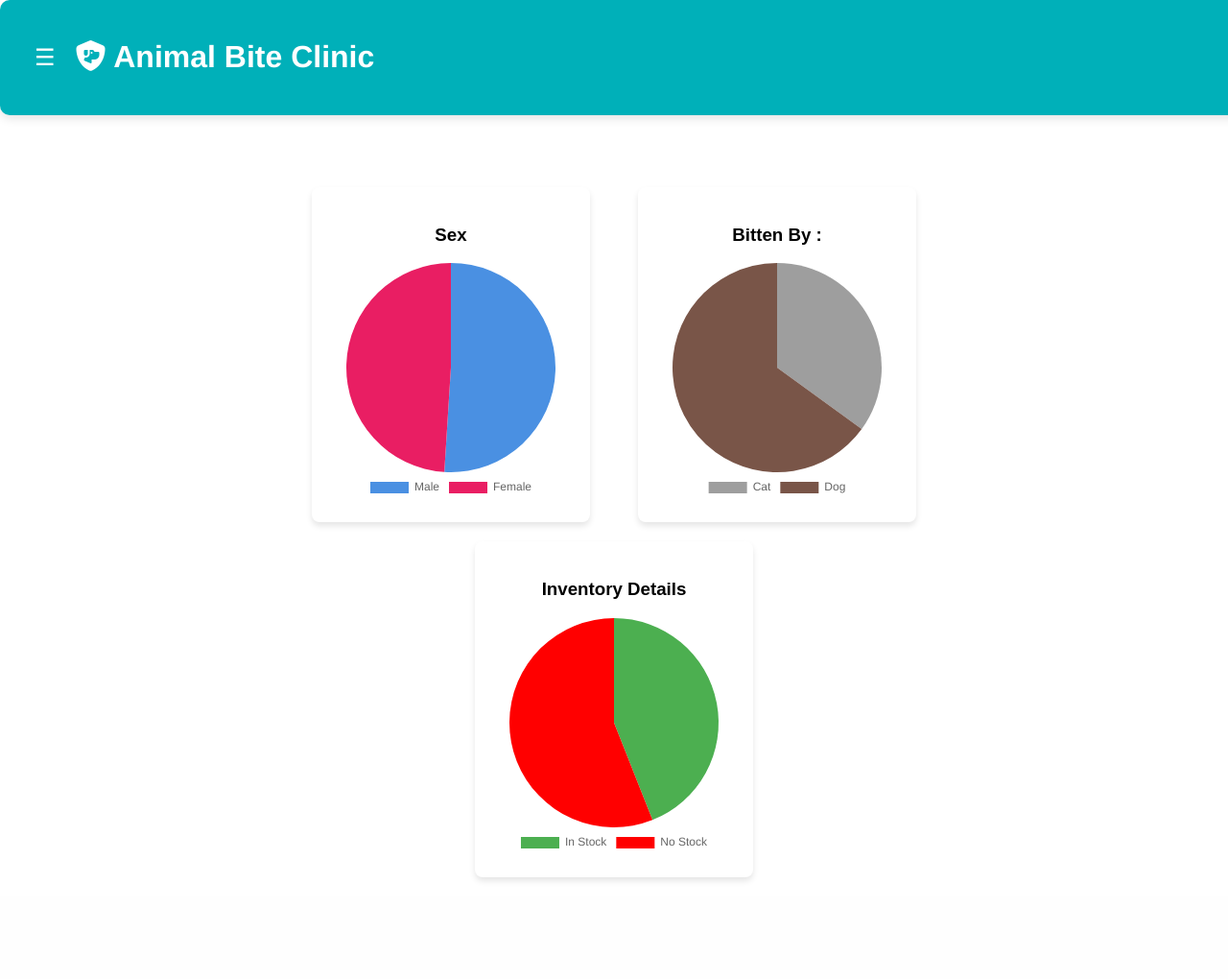
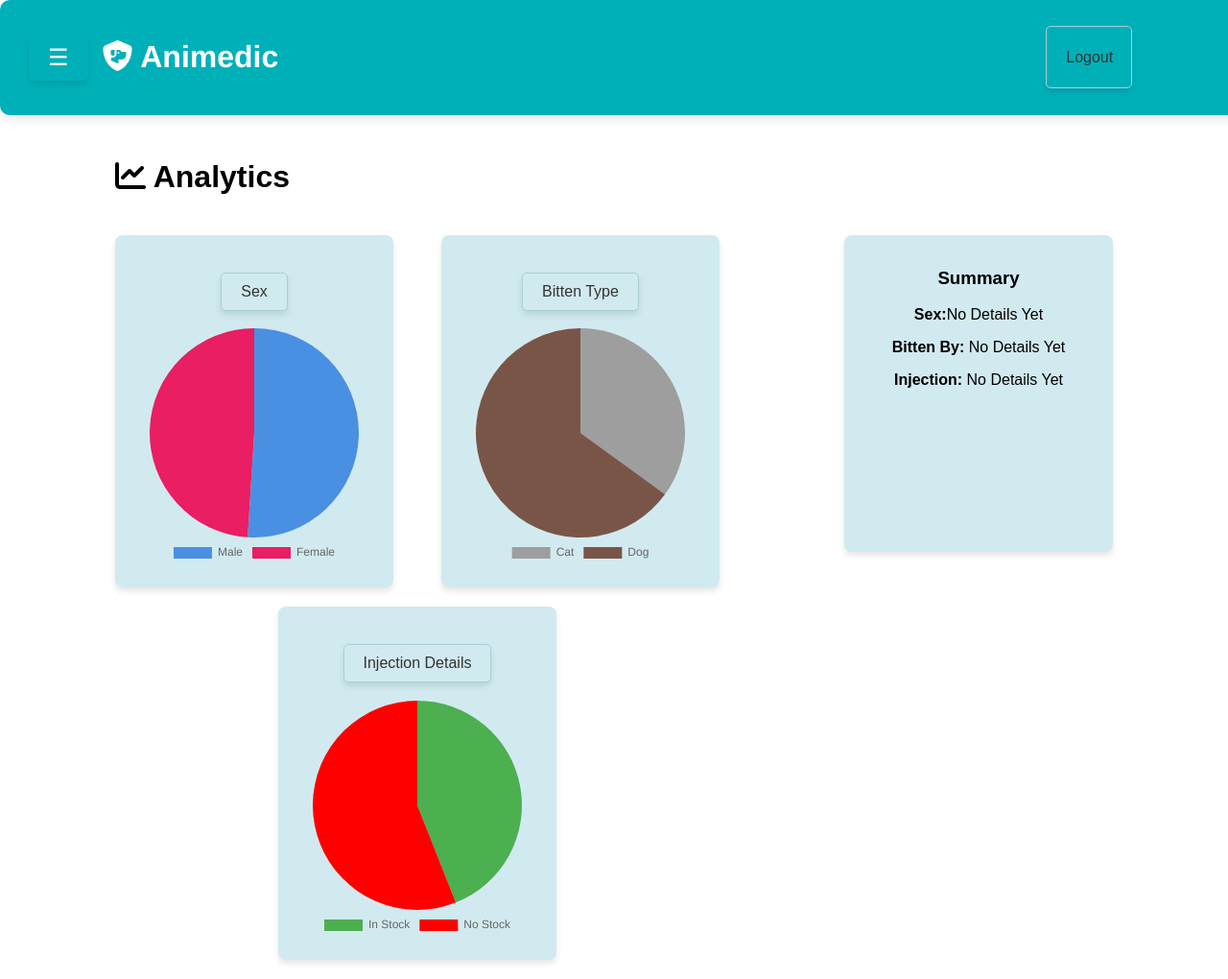
Before and after one commit to almanongeeyan/magandagroup, a PHP site: page /magandagroup/admin/admin_index.php in a window 1280 px wide. Shown: the whole page at 96% size. Before the commit the page ends 918 px from the top, so only its background shows below. Run offline with PHP 8.4, Linux system fonts and the light colour scheme.

Commit message:
change_on_the_admin

```diff
--- a/admin/admin_index.php
+++ b/admin/admin_index.php
@@ -1,12 +1,11 @@
 <?php
-    // You can add PHP logic here in the future if needed
 ?>
 <!DOCTYPE html>
 <html lang="en">
 <head>
     <meta charset="UTF-8">
     <meta name="viewport" content="width=device-width, initial-scale=1.0">
-    <title>Website with Burger</title>
+    <title>Website with Hamburger Menu</title>
     <style>
         html, body {
             margin: 0;
@@ -14,6 +13,8 @@
             font-family: Arial, sans-serif;
             overflow-x: hidden;
             width: 100vw;
+            display: flex;
+            transition: margin-left 0.3s ease-in-out;
         }
         .header {
             background-color: #00B0B9;
@@ -51,6 +52,7 @@
             padding-top: 60px;
             z-index: 999;
             text-align: center;
+            background-color: #caf0f8;
         }
         .sidebar img {
             width: 100px;
@@ -60,7 +62,7 @@
             margin: 20px auto;
         }
         .sidebar .editable-name {
-            color: white;
+            color: black;
             font-size: 18px;
             margin-top: 10px;
             font-weight: bold;
@@ -78,8 +80,8 @@
         }
         .sidebar a {
             display: flex;
-            align-items: center;
-            color: white;
+            align-items: cent4A90E2er;
+            color: black;
             padding: 15px;
             text-decoration: none;
         }
@@ -89,40 +91,91 @@
         .sidebar a:hover {
             background: #575757;
         }
-        .content-wrapper {
-            transition: left 0.3s ease-in-out;
-            position: relative;
+        .content-container {
+            display: flex;
+            flex-grow: 1;
+            margin-left: 0;
             padding: 20px;
-            left: 0;
             margin-top: 75px;
+            justify-content: space-between;
+            transition: margin-left 0.3s ease-in-out;
         }
         .menu-open .sidebar {
             left: 0;
         }
-        .menu-open .header,
-        .menu-open .content-wrapper {
+        .menu-open .header {
             left: 250px;
+        }
+        .menu-open .content-container {
+            margin-left: 250px;
         }
         .analytics-container {
             display: flex;
-            justify-content: center;
-            align-items: center;
             flex-direction: column;
             gap: 20px;
-            margin-top: 100px;
+            margin-left: 100px;
+            margin-top: 50px;
         }
         .analytics-row {
             display: flex;
             justify-content: center;
             gap: 50px;
+            margin-right: 25px;
         }
         .analytics-form {
             width: 250px;
             padding: 20px;
-            background: white;
+            background: #D1EAF0;
             border-radius: 8px;
             text-align: center;
             box-shadow: 0px 4px 6px rgba(0, 0, 0, 0.1);
+        }
+        .summary-container {
+            width: 250px;
+            padding: 15px;
+            background: #D1EAF0;
+            border-radius: 8px;
+            box-shadow: 0px 4px 6px rgba(0, 0, 0, 0.1);
+            text-align: center;
+            height: 300px;
+            position: sticky;
+            top: 100px;
+            margin-top: 150px;
+            margin-right: 100px;
+        }
+        .summary-form h3 {
+            margin-bottom: 10px;
+            color: #333;
+        }
+        .summary-form p {
+            margin: 5px 0;
+            font-size: 14px;
+            color: #555;
+        }
+        button {
+            background-color: #D1EAF0;
+            color: #333;
+            border: 1px solid #A6D0D9;
+            border-radius: 5px;
+            padding: 10px 20px;
+            font-size: 16px;
+            cursor: pointer;
+            box-shadow: 0px 4px 6px rgba(0, 0, 0, 0.1);
+            transition: all 0.3s ease;
+        }
+        button:hover {
+            background-color: #B9E2F4;
+            box-shadow: 0px 6px 8px rgba(0, 0, 0, 0.2);
+        }
+        button:focus {
+            outline: none;
+            border: 1px solid #;
+        }
+        .logout-button {
+            margin-left: 800px;
+            width: 90px;
+            height: 65px;
+            background-color: #00B0B9;
         }
     </style>
     <link rel="stylesheet" href="https://cdnjs.cloudflare.com/ajax/libs/font-awesome/6.5.1/css/all.min.css">
@@ -132,52 +185,60 @@
         <img src="spidey.jpg.jpg" alt="Profile Picture">
         <input type="text" class="editable-name" value="Janny BOI" id="editableName">
         <div class="nav-links">
-            <a href="#"><i class="fa-solid fa-gauge-simple-high"></i>Dashboard</a>
-            <a href="#"><i class="fa-solid fa-clipboard-list"></i>Records</a>
-            <a href="#"><i class="fa-solid fa-calendar-days"></i>Appointments</a>
-            <a href="#"><i class="fa-solid fa-warehouse"></i>Inventory</a>
+            <a href="#" id="form1"><i class="fa-solid fa-gauge-simple-high"></i>Dashboard</a>
+            <a href="#" id="form2"><i class="fa-solid fa-clipboard-list"></i>Records</a>
+            <a href="#" id="form3"><i class="fa-solid fa-calendar-days"></i>Appointments</a>
+            <a href="#" id="form4"><i class="fa-solid fa-warehouse"></i>Inventory</a>
         </div>
     </div>
 
-    <div class="content-wrapper" id="contentWrapper">
+    <div class="content-container">
+        <div class="analytics-container">
             <header class="header" id="header">
                 <button class="menu-toggle" onclick="toggleMenu()">&#9776;</button>
-            <h1><i class="fa-solid fa-shield-dog"></i>  Animal Bite Clinic</h1>
+                <h1><i class="fa-solid fa-shield-dog"></i> Animedic</h1>
+                <button class="logout-button" onclick="logout()">Logout</button>
             </header>
 
-        <!-- Analytics Forms in V Shape -->
-        <div class="analytics-container">
+            <h1><i class="fa-solid fa-chart-line"></i> Analytics</h1>
+
             <div class="analytics-row">
                 <form class="analytics-form">
-                    <h3>Sex</h3>
+                    <h3><button type="button" onclick="updateSummary('Male - 51%, Female - 49%', 'NO DATA ON BITE TYPES', 'NO DATA ON STOCKS')">Sex</button></h3>
                     <canvas id="pieChart1" width="200" height="200"></canvas>
                 </form>
 
                 <form class="analytics-form">
-                    <h3>Bitten By :</h3>
+                    <h3><button type="button" onclick="updateSummary('NO DATA ON SEX', 'Dog - 65%, Cat - 35%', 'NO DATA ON STOCK')">Bitten Type</h3>
                     <canvas id="pieChart2" width="200" height="200"></canvas>
                 </form>
             </div>
             <div class="analytics-row">
                 <form class="analytics-form">
-                    <h3>Inventory Details</h3>
+                    <h3><button type="button" onclick="updateSummary('NO DATA ON SEX', 'NO DATA ON BITE TYPES', 'In Stock - 44%, No Stock - 56%')">Injection Details</button></h3>
                     <canvas id="pieChart3" width="200" height="200"></canvas>
                 </form>
             </div>
+        </div>
+
+        <div class="summary-container" id="summaryForm">
+            <h3>Summary</h3>
+            <p><strong>Sex:</strong>No Details Yet</p>
+            <p><strong>Bitten By:</strong> No Details Yet</p>
+            <p><strong>Injection:</strong> No Details Yet</p>
         </div>
     </div>
 
     <script src="https://cdn.jsdelivr.net/npm/chart.js"></script>
     <script>
-        // Pie Chart 1 (Form 1)
-        var ctx1 = document.getElementById('pieChart1').getContext('2d');
-        var pieChart1 = new Chart(ctx1, {
+        function createChart(canvasId, labels, data, colors) {
+            new Chart(document.getElementById(canvasId).getContext('2d'), {
                 type: 'pie',
                 data: {
-                labels: ['Male', 'Female'],
+                    labels: labels,
                     datasets: [{
-                    data: [51, 49],
-                    backgroundColor: ['#4A90E2', '#E91E63'],
+                        data: data,
+                        backgroundColor: colors,
                         borderWidth: 0
                     }]
                 },
@@ -186,62 +247,46 @@
                     plugins: {
                         legend: {
                             display: true,
-                        position: 'bottom',  // Position the legend at the bottom
+                            position: 'bottom',
                         }
                     }
                 }
             });
+        }
 
-        // Pie Chart 2 (Form 2)
-        var ctx2 = document.getElementById('pieChart2').getContext('2d');
-        var pieChart2 = new Chart(ctx2, {
-            type: 'pie',
-            data: {
-                labels: ['Cat', 'Dog'],
-                datasets: [{
-                    data: [35, 65],
-                    backgroundColor: ['#9E9E9E', '#795548'],
-                    borderWidth: 0
-                }]
-            },
-            options: {
-                responsive: true,
-                plugins: {
-                    legend: {
-                        display: true,
-                        position: 'bottom',  // Position the legend at the bottom
+        createChart('pieChart1', ['Male', 'Female'], [51, 49], ['#4A90E2', '#E91E63']);
+        createChart('pieChart2', ['Cat', 'Dog'], [35, 65], ['#9E9E9E', '#795548']);
+        createChart('pieChart3', ['In Stock', 'No Stock'], [44, 56], ['#4CAF50', 'red']);
+
+        function toggleMenu() {
+            document.body.classList.toggle("menu-open");
         }
-                }
-            }
+
+        const form1 = document.getElementById("form1");
+        const form2 = document.getElementById("form2");
+        const form3 = document.getElementById("form3");
+        const form4 = document.getElementById("form4");
+
+        pieChart1.addEventListener("click", () => {
+            updateSummary('Male - 51%, Female - 49%', 'NO DATA ON BITE TYPES', 'NO DATA ON STOCK');
         });
 
-        // Pie Chart 3 (Form 3)
-        var ctx3 = document.getElementById('pieChart3').getContext('2d');
-        var pieChart3 = new Chart(ctx3, {
-            type: 'pie',
-            data: {
-                labels: ['In Stock', 'No Stock'],
-                datasets: [{
-                    data: [44, 56],
-                    backgroundColor: ['#4CAF50', 'RED'],
-                    borderWidth: 0
-                }]
-            },
-            options: {
-                responsive: true,
-                plugins: {
-                    legend: {
-                        display: true,
-                        position: 'bottom',  // Position the legend at the bottom
-                    }
-                }
-            }
+        pieChart2.addEventListener("click", () => {
+            updateSummary('NO DATA ON SEX', 'Dog - 65%, Cat - 35%', 'NO DATA ON STOCK');
         });
-    </script>
 
-    <script>
-        function toggleMenu() {
-            document.body.classList.toggle("menu-open");
+        pieChart3.addEventListener("click", () => {
+            updateSummary('NO DATA ON SEX', 'NO DATA ON BITE TYPES', 'In Stock - 44%, No Stock - 56%');
+        });
+
+        function updateSummary(sex, bittenBy, inventory) {
+            const summaryForm = document.getElementById("summaryForm");
+            summaryForm.innerHTML = `
+                <h3>Summary</h3>
+                <p><strong>Sex:</strong> ${sex}</p>
+                <p><strong>Bitten By:</strong> ${bittenBy}</p>
+                <p><strong>Inventory:</strong> ${inventory}</p>
+            `;
         }
     </script>
 </body>
```
Lines whose indentation alone changed are shown as unchanged.
